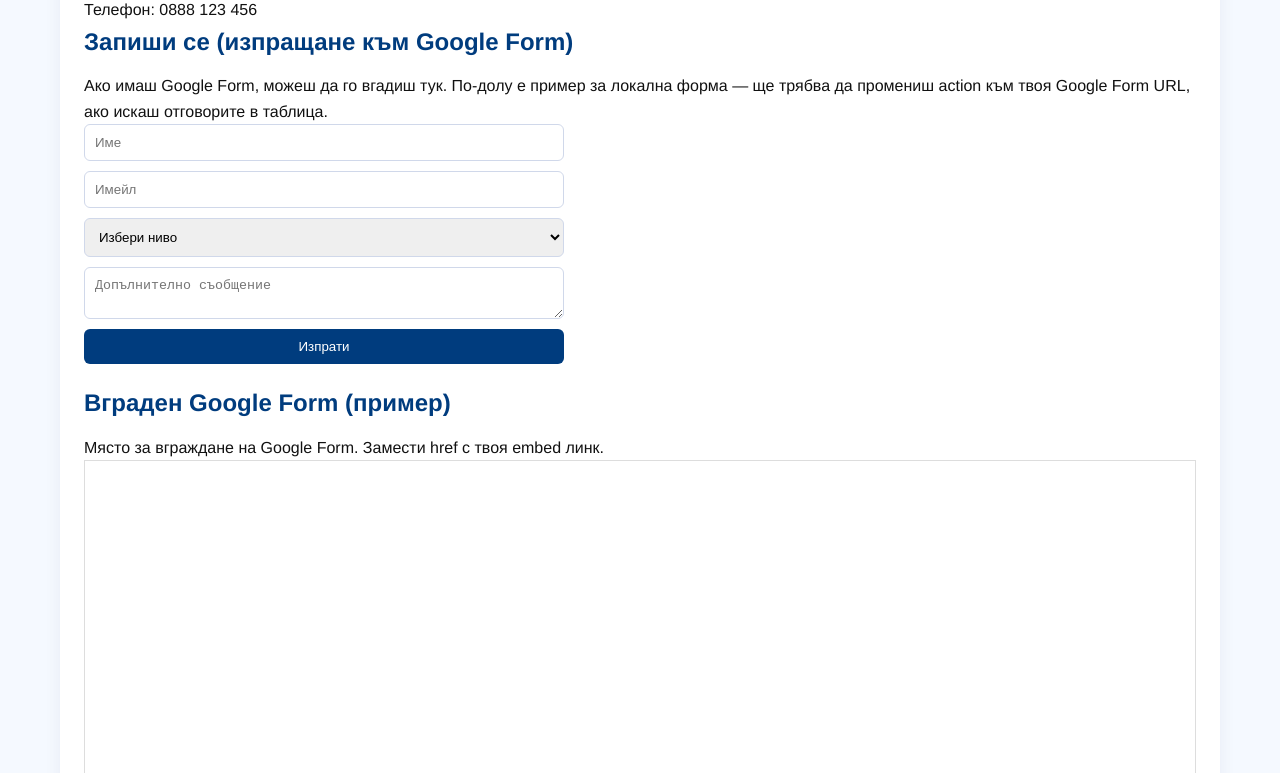
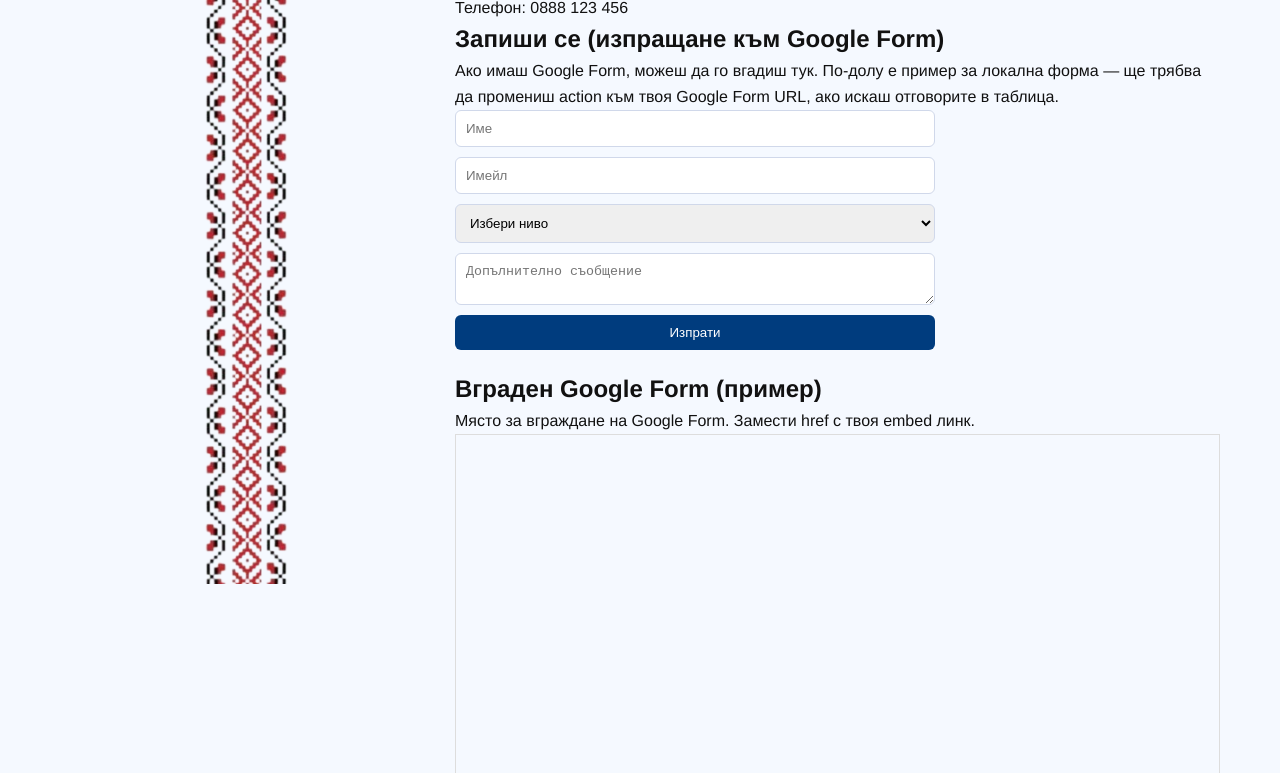
Before and after one commit to presko213/megdana_12, a plain HTML site: page contact.html in a window 1280 px wide. Shown: the part 157-930 px from the top of the page. Drawn offline with Linux system fonts and the light colour scheme.

Commit message:
Update contact.html

```diff
--- a/contact.html
+++ b/contact.html
@@ -18,8 +18,8 @@
 </header>
 
 <main class="container">
-  <aside class="12.png">
-  <section class="content">
+ <aside class="12.png"><img src="12.png" alt="шевица"></aside>
+  <aside-size: 200px auto;>
     <h1>Контакти</h1>
     <p>Имейл: <a href="mailto:megdan@dance.bg">megdan@dance.bg</a></p>
     <p>Телефон: 0888 123 456</p>
```
